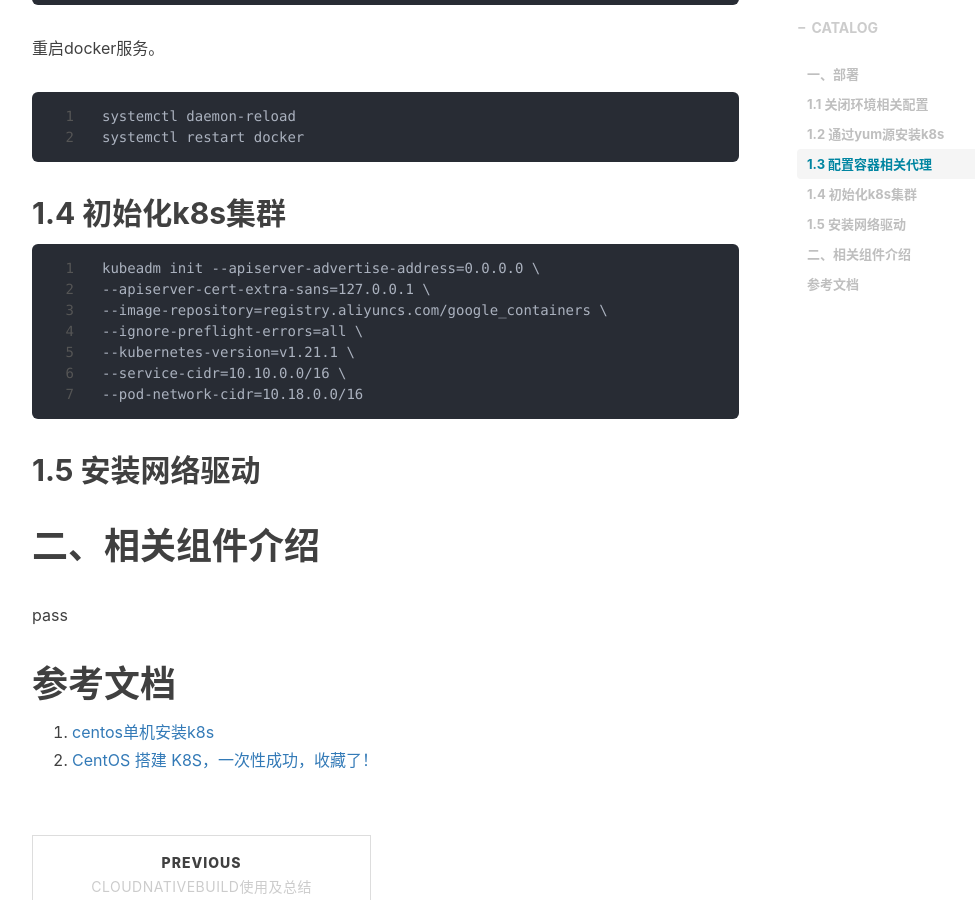
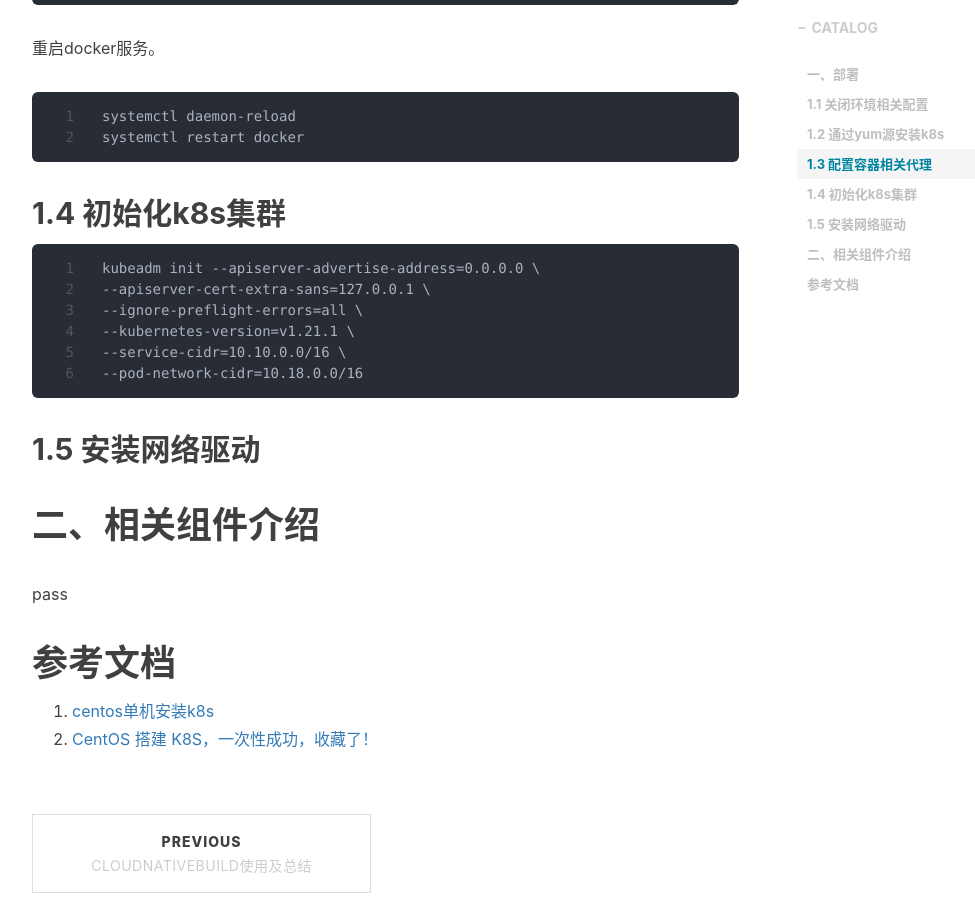
Before and after one commit to shihai1991/shihai1991.github.io, a Jekyll site: the page built from _posts/2022-09-14-K8S deployment.md, in a window 1280 px wide and 900 px high, scrolled down 2277 px. Shown: the whole window, without its empty margins (233-1208 px from the left). Built offline with Jekyll 4.4.1, drawn with Linux system fonts in a browser that asks for light colours; nearby versions of some CDN libraries; comment, search, counter and statistics services are not loaded.

Commit message:
Update 2022-09-14-K8S deployment.md

````diff
--- a/_posts/2022-09-14-K8S deployment.md
+++ b/_posts/2022-09-14-K8S deployment.md
@@ -84,7 +84,6 @@ systemctl restart docker
 ```
 kubeadm init --apiserver-advertise-address=0.0.0.0 \
 --apiserver-cert-extra-sans=127.0.0.1 \
---image-repository=registry.aliyuncs.com/google_containers \
 --ignore-preflight-errors=all \
 --kubernetes-version=v1.21.1 \
 --service-cidr=10.10.0.0/16 \
````
